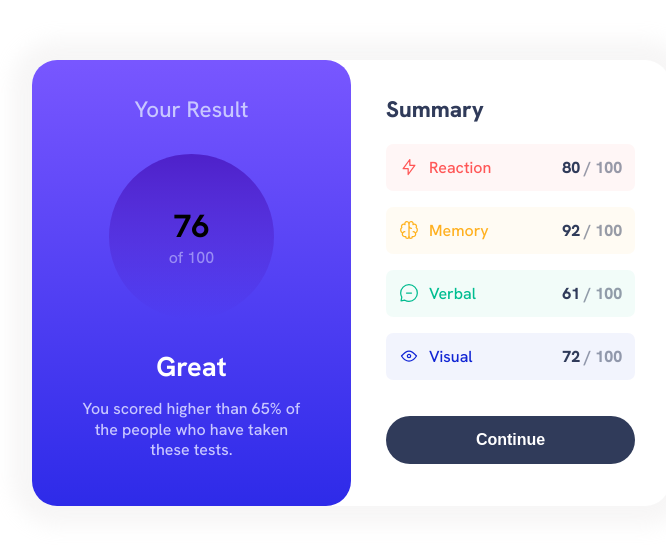
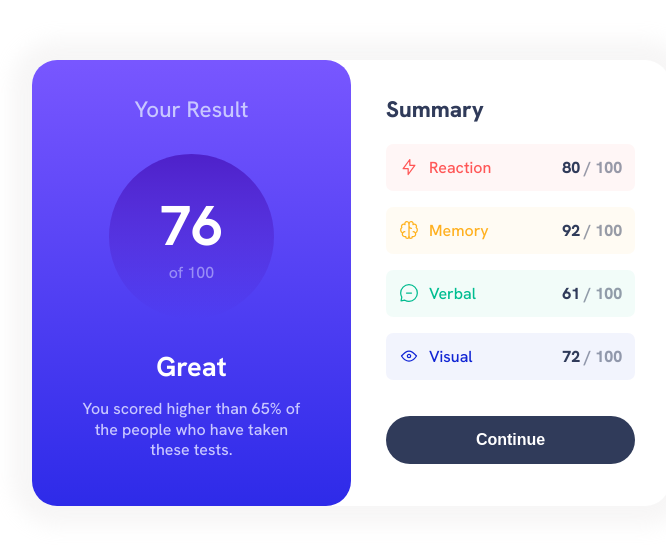
Before and after one commit to JohnIdenyi/result-summary-component, a plain HTML site: page index.html in a window 1280 px wide. Shown: the part 117-662 px from the top of the page, without its empty margins (289-955 px from the left). Drawn offline with Linux system fonts and the light colour scheme.

Commit message:
Updated total-score h1

```diff
--- a/css/style.css
+++ b/css/style.css
@@ -73,7 +73,7 @@ body {
     margin-top: 30px;
 }
 
-.your-result .total-score h3 {
+.your-result .total-score h1 {
     color: var(--white);
     font-size: 3.5rem;
     font-weight: 700;
```
